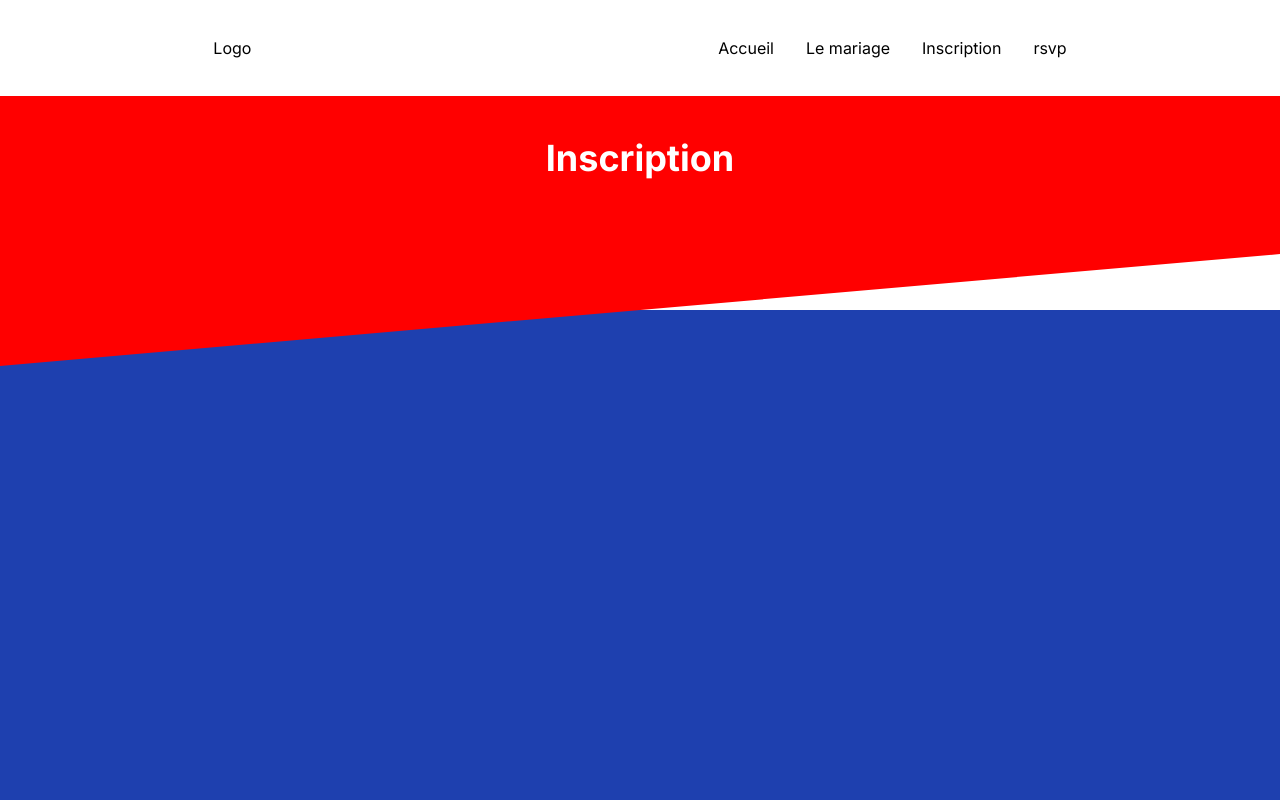
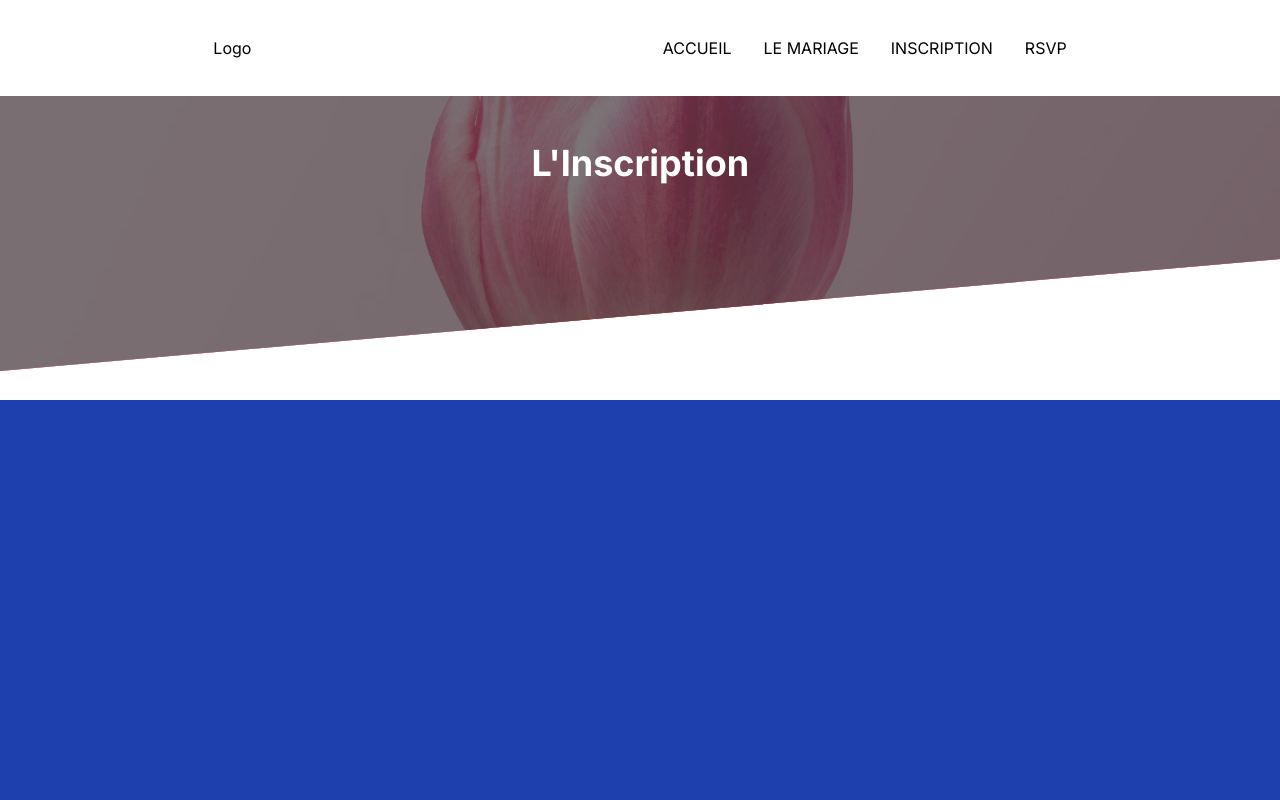
Before and after one commit to pierreEdimo/mariage, a Next.js app: page /registry in a window 1280 px wide. Shown: the top 800 px of the page. Built offline with nearby package versions, Linux system fonts and the light colour scheme.

Commit message:
ajouter la section dans les pages

```diff
--- a/src/app/ceremony/page.tsx
+++ b/src/app/ceremony/page.tsx
@@ -3,14 +3,24 @@ import {NextPage} from "next";
 import {AppBar} from "@/app/shared/appbar";
 import {Footer} from "@/app/shared/footer";
 import {Title} from "@/app/shared/title";
+import flower from "@/app/images/flower.jpg";
 
 
 const Ceremony: NextPage = () => {
     return (
         <main className={"relative"}>
             <AppBar/>
-            <section style={{backgroundColor: "red", height: "400px"}} className={"w-full slanded-section negative-margin"}>
-                <div className={"h-full w-full pt-24 flex items-center justify-center skw"}>
+            <section style={{backgroundColor: "red", height: "400px", zIndex: "-10", top: "-85px"}}
+                     className={"w-full slanded-section relative overflow-hidden"}>
+                <div style={{
+                    backgroundImage: `url(${flower.src})`,
+                    boxSizing: "border-box",
+                    height: "500px",
+                    backgroundSize: "cover"
+                }} className={" w-full absolute top-0 left-0  skw"}>
+                    <div style={{backgroundColor: "rgba(67, 64, 64, 0.7)",}} className={"w-full h-full absolute"}></div>
+                </div>
+                <div className={"h-full w-1/3 m-auto pt-24 flex items-center  justify-center skw"}>
                     <Title text={"La Ceremonie"}/>
                 </div>
             </section>
--- a/src/app/details/page.tsx
+++ b/src/app/details/page.tsx
@@ -3,16 +3,25 @@ import {NextPage} from "next";
 import {AppBar} from "@/app/shared/appbar";
 import {Footer} from "@/app/shared/footer";
 import {Title} from "@/app/shared/title";
+import flower from "@/app/images/flower.jpg";
 
 
 const Details: NextPage = () => {
     return (
         <main className={"relative"}>
             <AppBar/>
-            <section style={{backgroundColor: "red", height: "400px"}}
-                     className={"w-full slanded-section negative-margin"}>
-                <div className={"h-full w-full pt-24 flex items-center justify-center skw"}>
-                    <Title text={"La Ceremonie"}/>
+            <section style={{backgroundColor: "red", height: "400px", zIndex: "-10", top: "-85px"}}
+                     className={"w-full slanded-section relative overflow-hidden"}>
+                <div style={{
+                    backgroundImage: `url(${flower.src})`,
+                    boxSizing: "border-box",
+                    height: "500px",
+                    backgroundSize: "cover"
+                }} className={" w-full absolute top-0 left-0  skw"}>
+                    <div style={{backgroundColor: "rgba(67, 64, 64, 0.7)",}} className={"w-full h-full absolute"}></div>
+                </div>
+                <div className={"h-full w-1/3 m-auto pt-24 flex items-center  justify-center skw"}>
+                    <Title text={"Les Details"}/>
                 </div>
             </section>
             <section style={{height: "600px"}} className={"w-full  bg-blue-800"}>
--- a/src/app/registry/page.tsx
+++ b/src/app/registry/page.tsx
@@ -4,16 +4,25 @@ import {NextPage} from "next";
 import {AppBar} from "@/app/shared/appbar";
 import {Footer} from "@/app/shared/footer";
 import {Title} from "@/app/shared/title";
+import flower from "@/app/images/flower.jpg";
 
 
 const Registry: NextPage = () => {
     return (
         <main className={"relative"}>
             <AppBar/>
-            <section style={{backgroundColor: "red", height: "400px"}}
-                     className={"w-full slanded-section negative-margin"}>
-                <div className={"h-full w-full pt-24 flex items-center justify-center skw"}>
-                    <Title text={"Inscription"}/>
+            <section style={{backgroundColor: "red", height: "400px", zIndex: "-10", top: "-85px"}}
+                     className={"w-full slanded-section relative overflow-hidden"}>
+                <div style={{
+                    backgroundImage: `url(${flower.src})`,
+                    boxSizing: "border-box",
+                    height: "500px",
+                    backgroundSize: "cover"
+                }} className={" w-full absolute top-0 left-0  skw"}>
+                    <div style={{backgroundColor: "rgba(67, 64, 64, 0.7)",}} className={"w-full h-full absolute"}></div>
+                </div>
+                <div className={"h-full w-1/3 m-auto pt-24 flex items-center  justify-center skw"}>
+                    <Title text={"L'Inscription"}/>
                 </div>
             </section>
             <section style={{height: "600px"}} className={"w-full  bg-blue-800"}>
--- a/src/app/rsvp/page.tsx
+++ b/src/app/rsvp/page.tsx
@@ -3,14 +3,24 @@ import {NextPage} from "next";
 import {AppBar} from "@/app/shared/appbar";
 import {Footer} from "@/app/shared/footer";
 import {Title} from "@/app/shared/title";
+import flower from "@/app/images/flower.jpg";
+
 
 const RSVP: NextPage = () => {
     return (
         <main className={"relative"}>
             <AppBar/>
-            <section style={{backgroundColor: "red", height: "400px"}}
-                     className={"w-full slanded-section negative-margin"}>
-                <div className={"h-full w-full pt-24 flex items-center  justify-center skw"}>
+            <section style={{backgroundColor: "red", height: "400px", zIndex: "-10", top: "-85px"}}
+                     className={"w-full slanded-section relative overflow-hidden"}>
+                <div style={{
+                    backgroundImage: `url(${flower.src})`,
+                    boxSizing: "border-box",
+                    height: "500px",
+                    backgroundSize: "cover"
+                }} className={" w-full absolute top-0 left-0  skw"}>
+                    <div style={{backgroundColor: "rgba(67, 64, 64, 0.7)",}} className={"w-full h-full absolute"}></div>
+                </div>
+                <div className={"h-full w-1/3 m-auto pt-24 flex items-center  justify-center skw"}>
                     <Title text={"RSVP"}/>
                 </div>
             </section>
--- a/src/app/shared/appbar.tsx
+++ b/src/app/shared/appbar.tsx
@@ -11,7 +11,7 @@ export const AppBar: React.FC = () => {
                     <div>
                         Logo
                     </div>
-                    <div className="gap-8 flex">
+                    <div className="gap-8 flex uppercase">
                         <Link href={"/"}>Accueil</Link>
                         <Link href={"/ceremony"}>Le mariage</Link>
                         <Link href={"/registry"}>Inscription</Link>
```
Also changed, not shown: src/app/images/flower.jpg (added).
